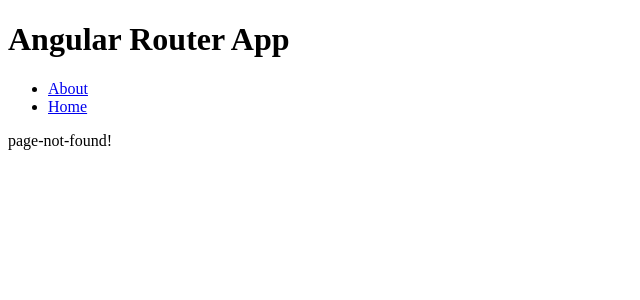
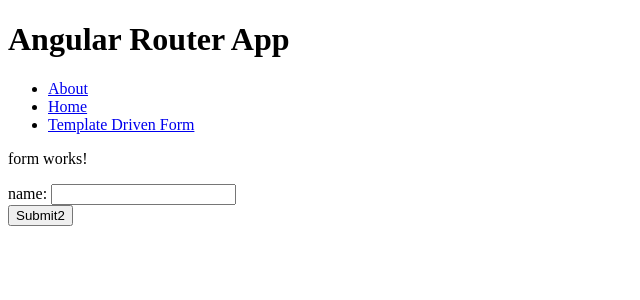
Before and after one commit to thisisminh172/angular-12, an Angular app: page /template-form in a window 1280 px wide. Shown: the top 300 px of the page, without its empty margins (0-640 px from the left). Built offline with nearby package versions, Linux system fonts and the light colour scheme.

Commit message:
template driven form

```diff
--- a/src/app/Services/common.service.ts
+++ b/src/app/Services/common.service.ts
@@ -11,4 +11,8 @@
   public binhPhuong(n: number): number {
     return n * n;
   }
+
+  public submitData(data: any): void {
+    console.log('Gửi data lên server. Data=', data)
+  }
 }
--- a/src/app/app-routing.module.ts
+++ b/src/app/app-routing.module.ts
@@ -1,12 +1,14 @@
 import { NgModule } from '@angular/core';
 import { RouterModule, Routes } from '@angular/router';
 import { AboutComponent } from './about/about.component';
+import { FormComponent } from './form/form.component';
 import { HomeComponent } from './home/home.component';
 import { PageNotFoundComponent } from './page-not-found/page-not-found.component';
 
 const routes: Routes = [
   { path: 'about', component: AboutComponent },
   { path: 'home', component: HomeComponent },
+  { path: 'template-form', component: FormComponent },
   { path: '', component: HomeComponent },
   { path: '**', component: PageNotFoundComponent },  // Wildcard route for a 404 page
 ];
--- a/src/app/app.component.html
+++ b/src/app/app.component.html
@@ -5,6 +5,7 @@
   <ul>
     <li><a routerLink="/about" routerLinkActive="active">About</a></li>
     <li><a routerLink="/home" routerLinkActive="active">Home</a></li>
+    <li><a routerLink="/template-form" routerLinkActive="active">Template Driven Form</a></li>
   </ul>
 </nav>
 <!-- The routed views render in the <router-outlet>-->
--- a/src/app/app.module.ts
+++ b/src/app/app.module.ts
@@ -9,6 +9,7 @@
 import { OnSalePipe } from './on-sale.pipe';
 import { PageNotFoundComponent } from './page-not-found/page-not-found.component';
 import { HighLightDirective } from './Directives/high-light.directive';
+import { FormComponent } from './form/form.component';
 
 @NgModule({
   declarations: [
@@ -17,7 +18,8 @@
     AboutComponent,
     OnSalePipe,
     PageNotFoundComponent,
-    HighLightDirective
+    HighLightDirective,
+    FormComponent
   ],
   imports: [
     BrowserModule,
--- /dev/null
+++ b/src/app/form/form.component.html
@@ -0,0 +1,12 @@
+<p>form works!</p>
+<form (ngSubmit)="submitForm()">
+  name:
+  <input
+    type="text"
+    [(ngModel)]="name"
+    [ngModelOptions]="{ standalone: true }"
+  />
+  <br />
+  <!-- <button type="submit" (click)="submitForm()">Submit</button> -->
+  <button>Submit2</button>
+</form>
--- /dev/null
+++ b/src/app/form/form.component.ts
@@ -0,0 +1,21 @@
+import { Component, OnInit } from '@angular/core';
+import { CommonService } from '../Services/common.service';
+
+@Component({
+  selector: 'app-form',
+  templateUrl: './form.component.html',
+  styleUrls: ['./form.component.scss'],
+})
+export class FormComponent implements OnInit {
+  public name = '';
+  constructor(private common: CommonService) {}
+
+  ngOnInit(): void {}
+
+  public submitForm(): void {
+    // console.log('submit form : name = ' + this.name);
+
+    // this.common.submitData(this.name);
+    this.common.submitData({ name: this.name, age: 12 });
+  }
+}
```
Also changed, not shown: src/app/form/form.component.scss (added), 1 other file (tests, documents, lock files or other folders).
